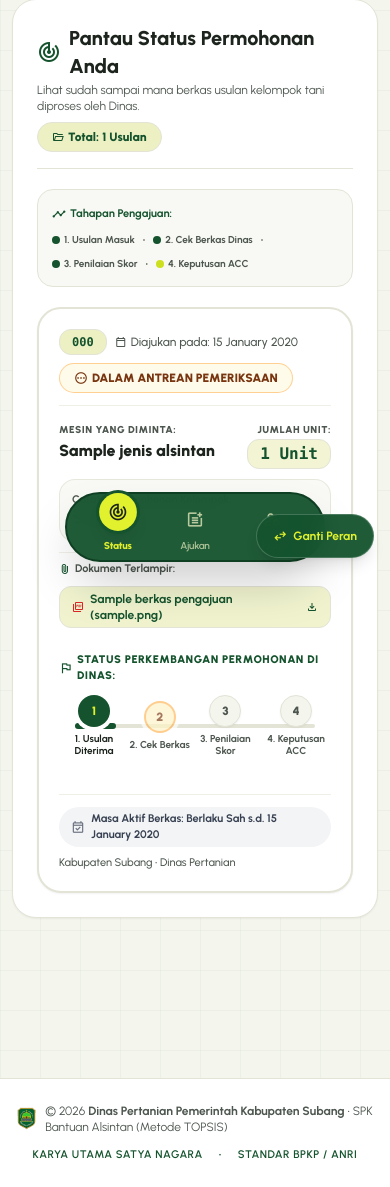
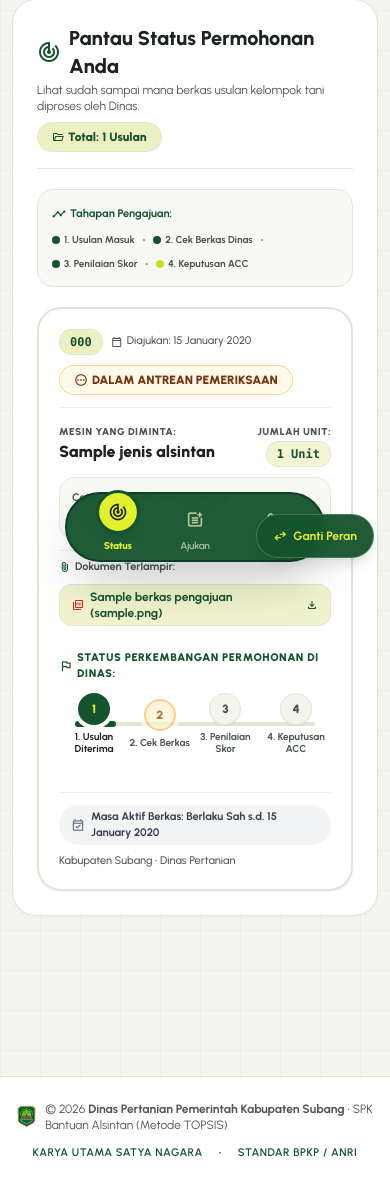
Before and after one commit to AlfathNH/PA_Project, a Laravel app: template resources/views/poktan/dashboard.blade.php in a window 390 px wide. Shown: the part 270-1457 px from the top of the page. After the commit the page ends 1427 px from the top, so only its background shows below. Run offline with Laravel 12, Linux system fonts and the light colour scheme; the template is opened without the code that fills it: most values are stand-ins (such as "Sample title", 1, 10 or a date in 2020); some libraries are stand-ins or nearby versions.

Commit message:
Fix poktan dashboard mobile badges: unclipped Buka 24 Jam, single-line ticket number, and unstacked unit badge

```diff
--- a/resources/views/poktan/dashboard.blade.php
+++ b/resources/views/poktan/dashboard.blade.php
@@ -159,14 +159,14 @@
 
                 <!-- Judul Formulir -->
                 <div class="border-b border-bone-slate pb-4">
-                    <div class="flex items-center justify-between">
-                        <h2 class="font-extrabold text-obsidian text-xl flex items-center font-urbanist">
-                            <span class="w-9 h-9 rounded-2xl bg-forest-dark text-lime-harvest flex items-center justify-center mr-2.5 shadow-2xs">
-                                <span class="material-symbols-outlined text-xl">post_add</span>
+                    <div class="flex items-center justify-between gap-2">
+                        <h2 class="font-extrabold text-obsidian text-lg sm:text-xl flex items-center font-urbanist min-w-0">
+                            <span class="w-8 h-8 sm:w-9 sm:h-9 shrink-0 rounded-2xl bg-forest-dark text-lime-harvest flex items-center justify-center mr-2 sm:mr-2.5 shadow-2xs">
+                                <span class="material-symbols-outlined text-lg sm:text-xl">post_add</span>
                             </span>
-                            Formulir Permohonan Alat
+                            <span class="leading-snug truncate">Formulir Permohonan Alat</span>
                         </h2>
-                        <span class="text-[11px] bg-celery-cream text-forest-dark font-black px-3 py-1 rounded-full border border-bone-slate">
+                        <span class="shrink-0 whitespace-nowrap text-[10px] sm:text-[11px] bg-celery-cream text-forest-dark font-black px-2.5 sm:px-3 py-1 rounded-full border border-bone-slate shadow-2xs">
                             Buka 24 Jam
                         </span>
                     </div>
@@ -336,7 +336,7 @@
                     </p>
                 </div>
                 <div>
-                    <span class="text-xs font-black bg-celery-cream text-forest-dark px-3.5 py-1.5 rounded-full border border-bone-slate inline-flex items-center gap-1 shadow-2xs">
+                    <span class="text-xs font-black bg-celery-cream text-forest-dark px-3.5 py-1.5 rounded-full border border-bone-slate inline-flex items-center gap-1 shadow-2xs shrink-0 whitespace-nowrap">
                         <span class="material-symbols-outlined text-xs">folder_open</span>
                         Total: {{ method_exists($pengajuans, 'total') ? $pengajuans->total() : $pengajuans->count() }} Usulan
                     </span>
@@ -401,41 +401,41 @@
                         <div class="p-5 sm:p-6 rounded-3xl border-2 transition bg-white space-y-4 shadow-sm {{ $isApproved ? 'border-lime-harvest bg-lime-50/20' : ($isRejected ? 'border-red-200 bg-red-50/20' : 'border-bone-slate hover:border-forest-dark/40') }}">
 
                             <!-- Header Kartu Usulan: Nomor Tiket & Tanggal -->
-                            <div class="flex flex-wrap items-center justify-between gap-2 border-b border-bone-slate/60 pb-3">
-                                <div class="flex items-center space-x-2">
-                                    <span class="font-mono text-xs font-black text-forest-dark bg-celery-cream px-3 py-1 rounded-xl border border-bone-slate">
+                            <div class="flex flex-col sm:flex-row sm:items-center justify-between gap-2.5 border-b border-bone-slate/60 pb-3">
+                                <div class="flex flex-wrap items-center gap-2 min-w-0">
+                                    <span class="font-mono text-xs font-black text-forest-dark bg-celery-cream px-2.5 py-1 rounded-xl border border-bone-slate shrink-0 whitespace-nowrap shadow-2xs">
                                         {{ $pengajuan->nomor_pengajuan }}
                                     </span>
-                                    <span class="text-xs text-muted-green font-medium flex items-center gap-1">
+                                    <span class="text-[11px] sm:text-xs text-muted-green font-medium flex items-center gap-1 shrink-0 whitespace-nowrap">
                                         <span class="material-symbols-outlined text-xs">calendar_today</span>
-                                        Diajukan pada: {{ $tglDibuat }}
+                                        <span>Diajukan: {{ $tglDibuat }}</span>
                                     </span>
                                 </div>
 
                                 <!-- Badge Status Bahasa Indonesia Lugas -->
-                                <div>
+                                <div class="shrink-0 self-start sm:self-auto">
                                     @if($isApproved)
-                                        <span class="px-3.5 py-1 rounded-full text-xs font-black bg-lime-harvest text-obsidian border border-lime-harvest-hover flex items-center gap-1 shadow-2xs">
+                                        <span class="px-3.5 py-1 rounded-full text-xs font-black bg-lime-harvest text-obsidian border border-lime-harvest-hover flex items-center gap-1 shadow-2xs whitespace-nowrap">
                                             <span class="material-symbols-outlined text-sm font-bold">check_circle</span>
                                             DISETUJUI (ACC DINAS)
                                         </span>
                                     @elseif($isRanked)
-                                        <span class="px-3.5 py-1 rounded-full text-xs font-black bg-amber-100 text-amber-950 border border-amber-harvest flex items-center gap-1 shadow-2xs">
+                                        <span class="px-3.5 py-1 rounded-full text-xs font-black bg-amber-100 text-amber-950 border border-amber-harvest flex items-center gap-1 shadow-2xs whitespace-nowrap">
                                             <span class="material-symbols-outlined text-sm font-bold text-amber-harvest">hourglass_top</span>
                                             MENUNGGU PENETAPAN PIMPINAN
                                         </span>
                                     @elseif($isRejected)
-                                        <span class="px-3.5 py-1 rounded-full text-xs font-black bg-red-100 text-red-900 border border-red-300 flex items-center gap-1 shadow-2xs">
+                                        <span class="px-3.5 py-1 rounded-full text-xs font-black bg-red-100 text-red-900 border border-red-300 flex items-center gap-1 shadow-2xs whitespace-nowrap">
                                             <span class="material-symbols-outlined text-sm font-bold">cancel</span>
                                             BELUM LOLOS SELEKSI
                                         </span>
                                     @elseif($pengajuan->status === 'diverifikasi' || $pengajuan->status === 'dinilai')
-                                        <span class="px-3.5 py-1 rounded-full text-xs font-black bg-blue-100 text-blue-900 border border-blue-300 flex items-center gap-1 shadow-2xs">
+                                        <span class="px-3.5 py-1 rounded-full text-xs font-black bg-blue-100 text-blue-900 border border-blue-300 flex items-center gap-1 shadow-2xs whitespace-nowrap">
                                             <span class="material-symbols-outlined text-sm font-bold">verified</span>
                                             BERKAS LOLOS VERIFIKASI
                                         </span>
                                     @else
-                                        <span class="px-3.5 py-1 rounded-full text-xs font-black bg-amber-50 text-amber-900 border border-amber-harvest/60 flex items-center gap-1 shadow-2xs">
+                                        <span class="px-3.5 py-1 rounded-full text-xs font-black bg-amber-50 text-amber-900 border border-amber-harvest/60 flex items-center gap-1 shadow-2xs whitespace-nowrap">
                                             <span class="material-symbols-outlined text-sm font-bold">pending</span>
                                             DALAM ANTREAN PEMERIKSAAN
                                         </span>
@@ -446,15 +446,15 @@
                             <!-- Judul Alat & Alasan Permohonan -->
                             <div>
                                 <div class="flex items-start justify-between gap-3">
-                                    <div>
+                                    <div class="min-w-0 flex-1">
                                         <span class="text-[10px] font-black uppercase tracking-wider text-muted-green block">Mesin yang Diminta:</span>
-                                        <h3 class="font-black text-base sm:text-lg text-obsidian font-urbanist mt-0.5">
+                                        <h3 class="font-black text-base sm:text-lg text-obsidian font-urbanist mt-0.5 leading-snug">
                                             {{ $pengajuan->jenisAlsintan?->nama_alsintan }}
                                         </h3>
                                     </div>
-                                    <div class="text-right">
-                                        <span class="text-[10px] font-black uppercase tracking-wider text-muted-green block">Jumlah Unit:</span>
-                                        <span class="font-mono text-base sm:text-lg font-black text-forest-dark bg-celery-cream/70 px-3 py-0.5 rounded-xl border border-bone-slate inline-block mt-0.5">
+                                    <div class="text-right shrink-0">
+                                        <span class="text-[10px] font-black uppercase tracking-wider text-muted-green block whitespace-nowrap">Jumlah Unit:</span>
+                                        <span class="font-mono text-xs sm:text-base font-black text-forest-dark bg-celery-cream/70 px-2.5 sm:px-3 py-1 rounded-xl border border-bone-slate inline-flex items-center justify-center mt-0.5 shrink-0 whitespace-nowrap shadow-2xs tabular-nums">
                                             {{ $pengajuan->jumlah_diminta }} Unit
                                         </span>
                                     </div>
```
